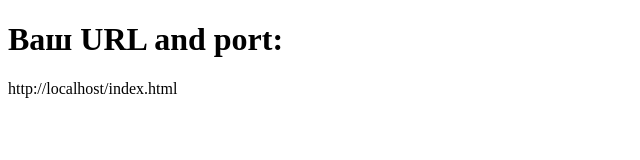
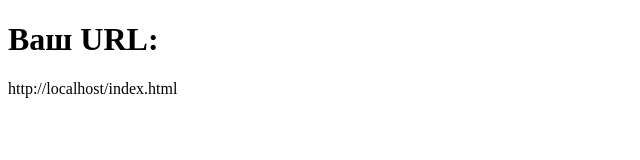
Before and after one commit to xabab58/ekb3, a plain HTML site: page index.html in a window 1280 px wide. Shown: the whole page, without its empty margins (0-640 px from the left). Drawn offline with Linux system fonts and the light colour scheme.

Commit message:
Update index.html

```diff
--- a/index.html
+++ b/index.html
@@ -12,7 +12,7 @@
     </script>
 </head>
 <body onload="displayURL()">
-    <h1>Ваш URL and port:</h1>
+    <h1>Ваш URL:</h1>
     <p id="urlDisplay"></p>
 </body>
 </html>
```
